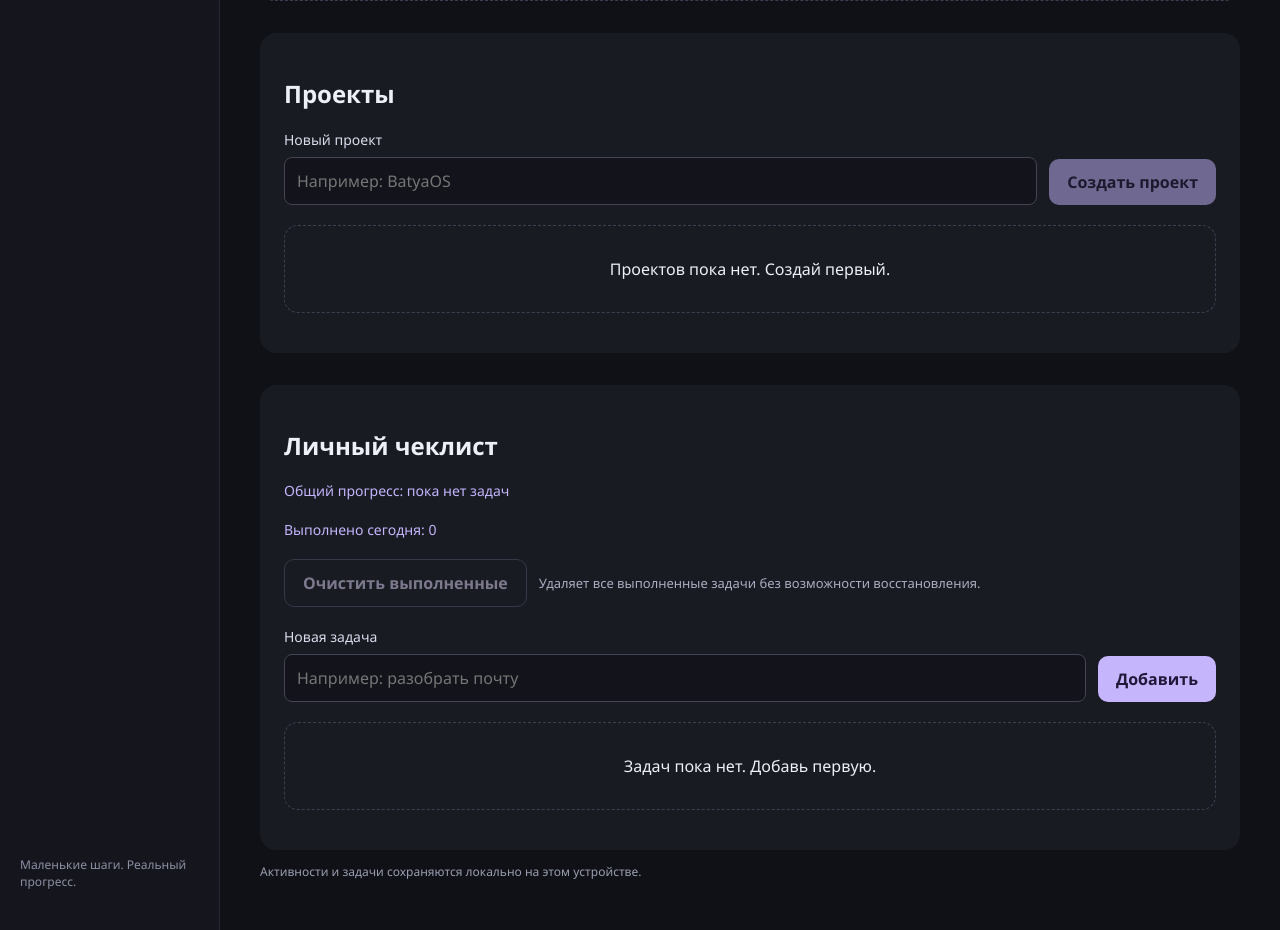
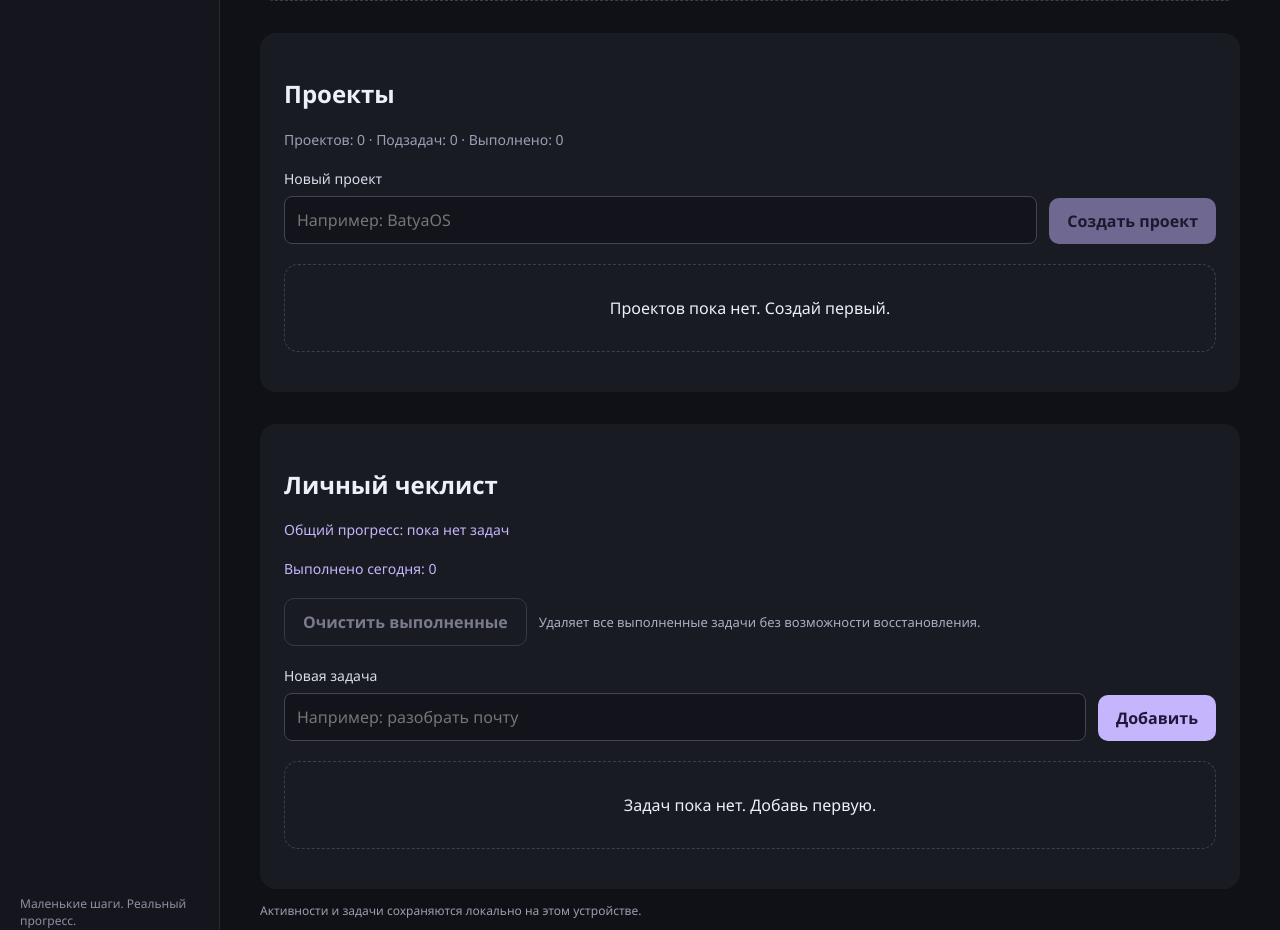
Before and after one commit to SergeyKozyrevSC/batya-os, a React (Vite) app: page / in a window 1280 px wide. Shown: the part 940-1870 px from the top of the page. Built offline with nearby package versions, Linux system fonts and the light colour scheme.

Commit message:
Add project and task counters

```diff
--- a/src/App.tsx
+++ b/src/App.tsx
@@ -1047,6 +1047,11 @@ export default function App() {
             aria-labelledby="projects-heading"
           >
             <h2 id="projects-heading">Проекты</h2>
+            <p className="section-stats">
+              Проектов: {projects.length} · Подзадач: {projectTasks.length} ·
+              Выполнено:{' '}
+              {projectTasks.filter((task) => task.isCompleted).length}
+            </p>
 
             <form className="task-form" onSubmit={handleAddProject}>
               <div className="form-field">
--- a/src/index.css
+++ b/src/index.css
@@ -726,3 +726,9 @@ button:disabled:hover {
   font-size: 14px;
   cursor: pointer;
 }
+
+.section-stats {
+  margin: 0 0 20px;
+  color: #9aa0b5;
+  font-size: 14px;
+}
```
